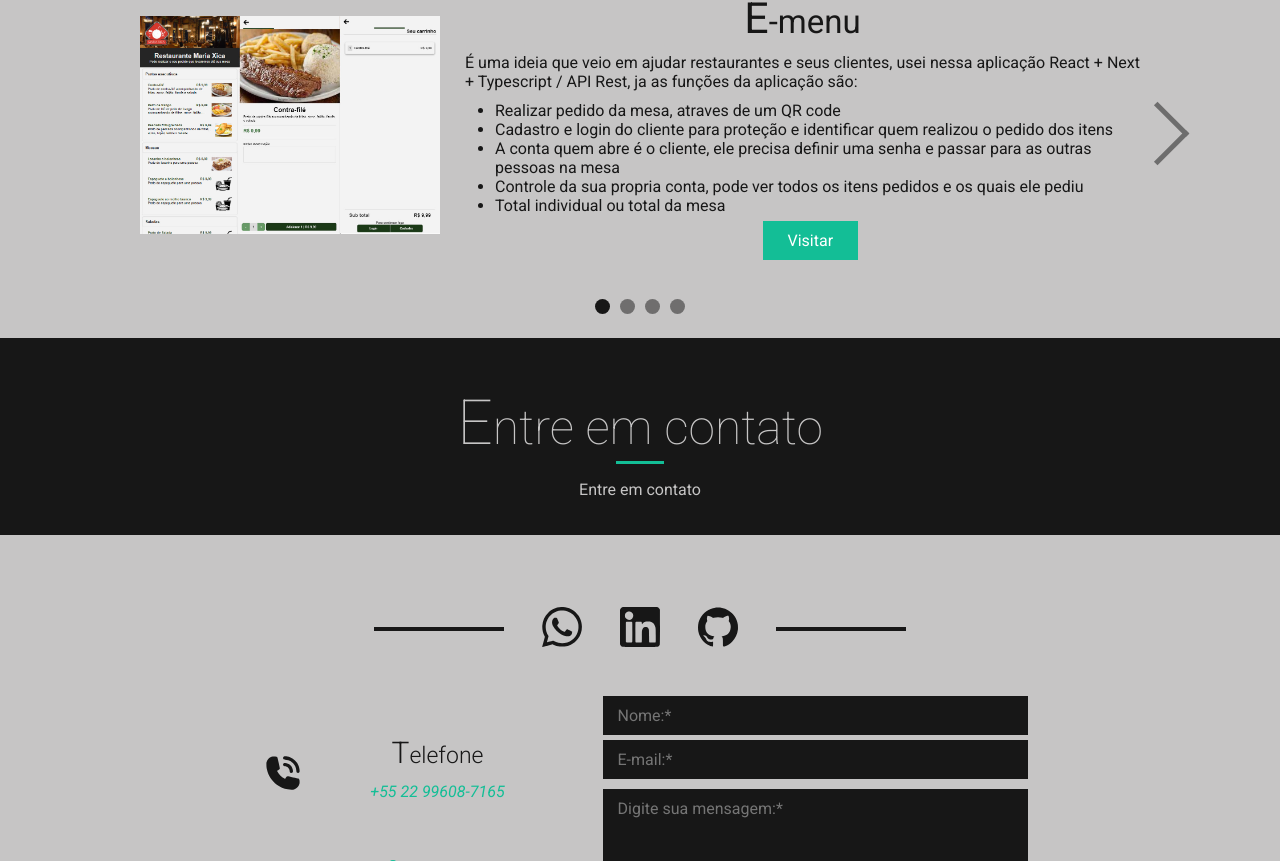
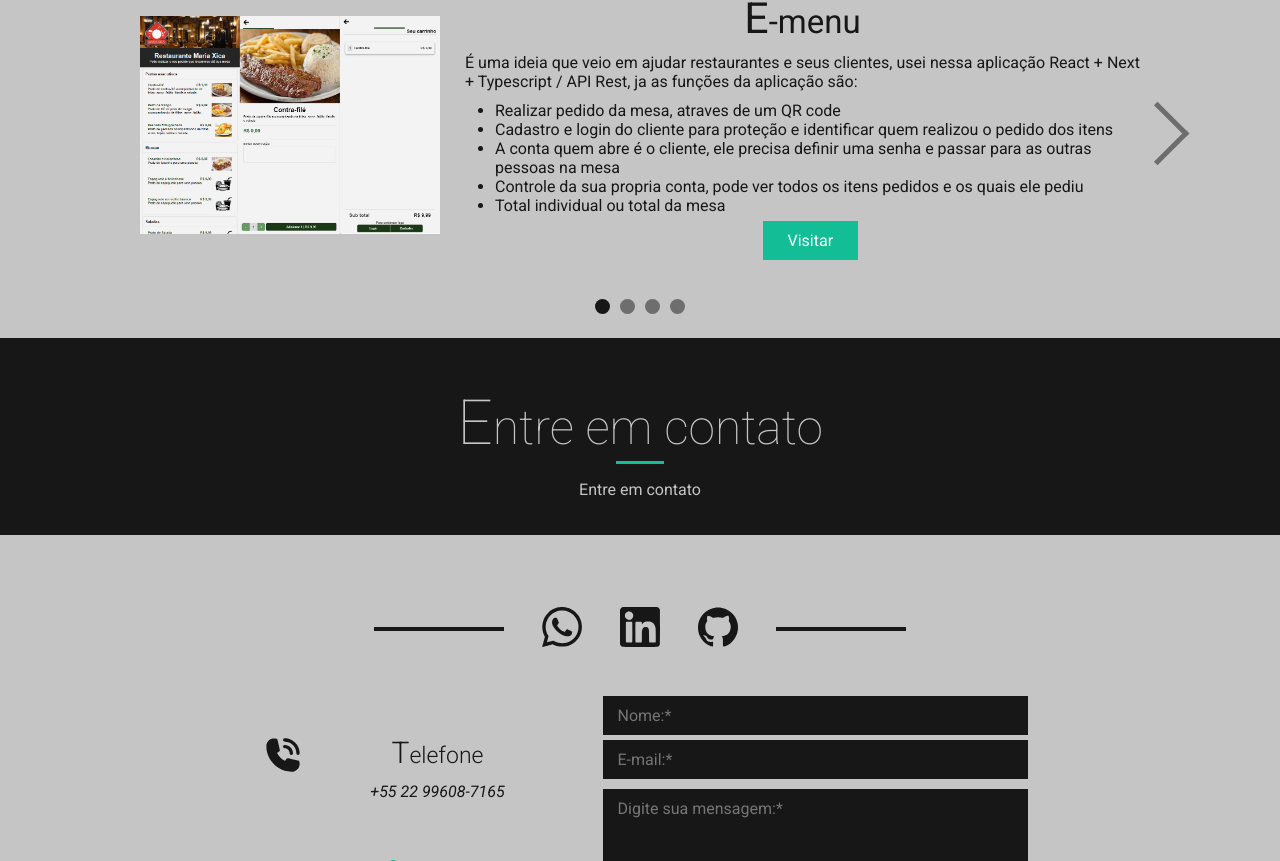
Before and after one commit to wesleyricardi/personalsite, a Next.js app: page / in a window 1280 px wide. Shown: the part 1939-2800 px from the top of the page. Built offline with nearby package versions, Linux system fonts and the light colour scheme.

Commit message:
efeitos de transicao

```diff
--- a/src/components/main/contact.tsx
+++ b/src/components/main/contact.tsx
@@ -104,12 +104,14 @@ export default function Contact({ contact }: Props) {
         <div className={style.contact}>
           <div className={style.tel_email}>
             <div>
+              <a href={"tel:" + contact.number}>
                 <img
                   height="40px"
                   width="40px"
                   src="/svgs/phone.svg"
                   alt="phone icon"
                 />
+              </a>
               <div>
                 <h4>{contact.phone}</h4>
                 <span>
@@ -121,12 +123,14 @@ export default function Contact({ contact }: Props) {
               <span />
             </span>
             <div>
+              <a href={"mailto:" + contact.email}>
                 <img
                   height="40px"
                   width="40px"
                   src="/svgs/email.svg"
                   alt="phone icon"
                 />
+              </a>
               <div>
                 <h4>E-mail</h4>
                 <span>
--- a/src/styles/components/main/contact.module.css
+++ b/src/styles/components/main/contact.module.css
@@ -4,6 +4,14 @@
 
 .main > p {
   text-align: center;
+}
+
+.main img {
+  transition: all 300ms ease;
+}
+
+.main img:hover {
+  transform: scale(1.2);
 }
 
 .main > div {
@@ -57,7 +65,7 @@
   display: flex;
 }
 
-.tel_email > div > img {
+.tel_email > div img {
   align-self: center;
 }
 
--- a/src/styles/components/nav/index.module.css
+++ b/src/styles/components/nav/index.module.css
@@ -41,16 +41,19 @@ nav.main > div:nth-of-type(2) > ul {
   list-style: none;
 }
 
+nav.main > div:nth-of-type(2) > ul > a {
+  color: var(--color-light);
+}
+
 nav.main > div:nth-of-type(2) > ul > a > li {
   width: 200px;
   margin: 0 auto;
   padding: 10px 20px;
   text-align: center;
   background-color: transparent;
-  transition: background 300ms ease;
+  transition: all 300ms ease;
 }
 
 nav.main > div:nth-of-type(2) > ul > a > li:hover {
-  background-color: var(--main-color);
-  color: var(--color-dark);
+  color: var(--secundary-color);
 }
--- a/src/styles/globals.css
+++ b/src/styles/globals.css
@@ -37,7 +37,12 @@ input {
 
 a {
   text-decoration: none;
-  color: var(--main-color);
+  color: var(--color-dark);
+  transition: all 300ms ease;
+}
+
+a:hover {
+  color: var(--secundary-color);
 }
 
 textarea:focus,
@@ -47,12 +52,21 @@ input:focus {
 
 button,
 input[type="submit"] {
+  cursor: pointer;
   padding: 10px 25px;
   background-color: var(--main-color);
   color: var(--color-dark);
   border: none;
   border-radius: 0;
+  transition: all 300ms ease;
 }
+
+button:hover,
+input[type="submit"]:hover {
+  background-color: var(--secundary-color);
+  color: var(--color-light);
+}
+
 p {
   text-align: justify;
 }
```
Lines whose indentation alone changed are shown as unchanged.
